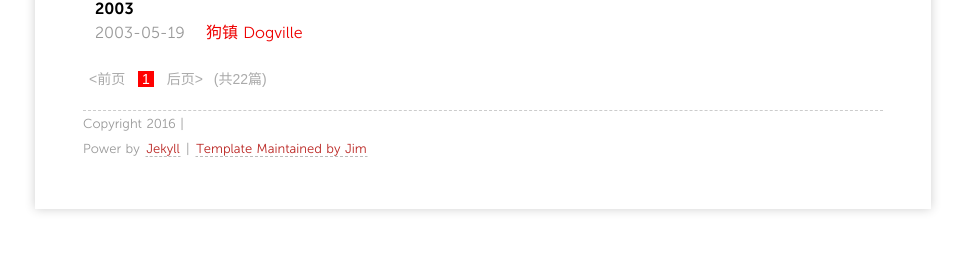
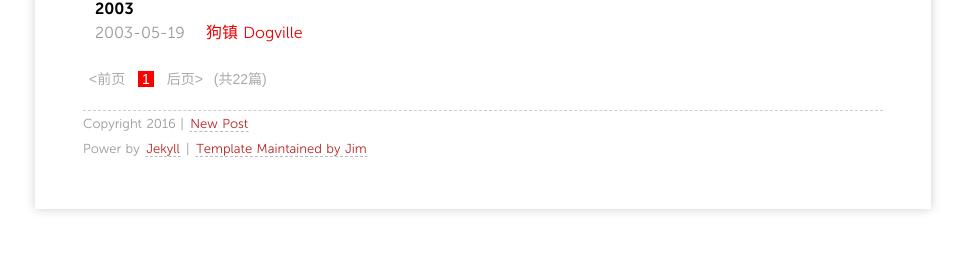
Before and after one commit to heartnn/mediablog, a Jekyll site: the page built from index.html, in a window 1280 px wide. Shown: the part 833-1087 px from the top of the page, without its empty margins (157-1122 px from the left). Built offline with Jekyll 4.4.1, drawn with Linux system fonts in a browser that asks for light colours; nearby versions of some CDN libraries; Markdown is read by kramdown in place of the engine named in the settings; the list of posts is cut into pages by our own code.

Commit message:
Update default.html

```diff
--- a/_layouts/default.html
+++ b/_layouts/default.html
@@ -49,7 +49,7 @@
       </div>
 
     <footer>
-        <p><small>Copyright {{site.time | date:"%Y"}} | <!--<span class="label label-info">{{site.time | date:"%Y-%m-%d %H:%M:%S %Z"}}</span>--><br />
+        <p><small>Copyright {{site.time | date:"%Y"}} | <a href="https://github.com/heartnn/mediablog/new/gh-pages/_posts" target="_blank">New Post</a><!--<span class="label label-info">{{site.time | date:"%Y-%m-%d %H:%M:%S %Z"}}</span>--><br />
 		Power by <a href="https://github.com/mojombo/jekyll">Jekyll</a> | <a href="http://blog.sevenche.com">Template Maintained by Jim</a></small></p>
     </footer>
 
```
